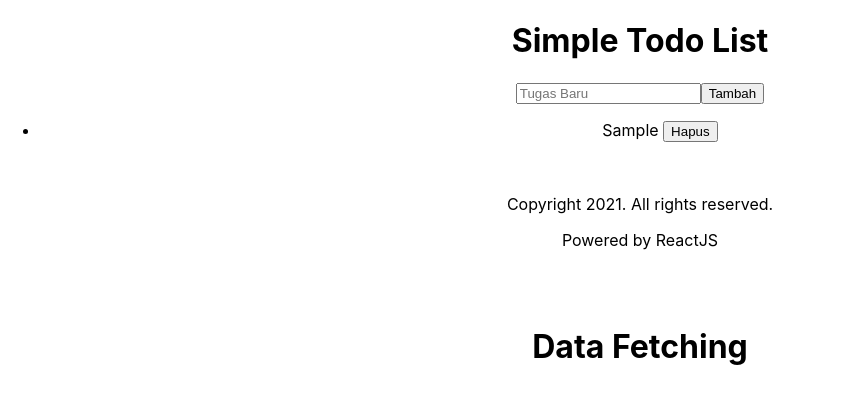
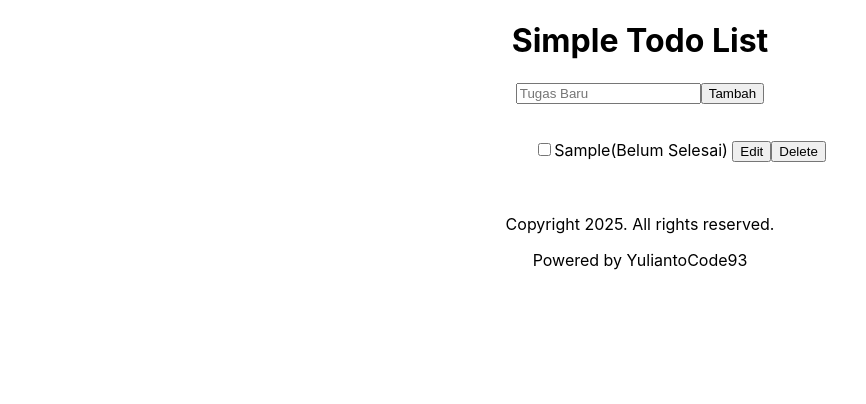
Before and after one commit to yuliantocode93/React-Dasar, a React (Create React App) app: page / in a window 1280 px wide. Both pictures are taken after typing "Sample" into the empty fields and a click on the button "Tambah". Shown: the top 404 px of the page, without its empty margins (0-866 px from the left). Built offline with nearby package versions, Linux system fonts and the light colour scheme.

Commit message:
update todos

```diff
--- a/src/App.js
+++ b/src/App.js
@@ -4,18 +4,50 @@ import { useState } from "react";
 function App() {
   const [activity, setActivity] = useState("");
   const [todoList, setTodoList] = useState([]);
+  const [edit, setEdit] = useState({});
+  const [message, setMessage] = useState("");
 
   function generateId() {
     return Date.now();
   }
 
-  function addTodoHandler(event) {
+  function saveTodoHandler(event) {
     event.preventDefault();
+
+    if (!activity) {
+      alert("Tugas harus diisi!");
+      setMessage("Tugas harus diisi!");
+      setTimeout(() => {
+        setMessage("");
+      }, 3000);
+      return;
+    }
+
+    setMessage("");
+
+    if (edit.id) {
+      const updatedTodoList = todoList.map((todo) => {
+        if (todo.id === edit.id) {
+          return {
+            ...todo,
+            activity: activity,
+          };
+        } else {
+          return todo;
+        }
+      });
+      setTodoList(updatedTodoList);
+      setEdit({});
+      setActivity("");
+      return;
+    }
+
     setTodoList([
       ...todoList,
       {
         id: generateId(),
         activity: activity,
+        isDone: false,
       },
     ]);
     setActivity("");
@@ -25,26 +57,67 @@ function App() {
     const newTodoList = todoList.filter((todo) => todo.id !== id);
     setTodoList(newTodoList);
   }
+
+  function editTodoHandler(id) {
+    const todo = todoList.find((todo) => todo.id === id);
+    setEdit(todo);
+    setActivity(todo.activity);
+  }
+
+  function cancelEditHandler() {
+    setEdit({});
+    setActivity("");
+  }
+
+  function doneTodoHandler(id) {
+    const newTodoList = todoList.map((todo) => {
+      if (todo.id === id) {
+        return {
+          ...todo,
+          isDone: !todo.isDone,
+        };
+      } else {
+        return todo;
+      }
+    });
+    setTodoList(newTodoList);
+    console.log(todoList);
+  }
+
   return (
     <div className="App">
       <h1>Simple Todo List</h1>
-      <form onSubmit={addTodoHandler}>
+      {message && <p style={{ color: "red" }}>{message}</p>}
+      <form onSubmit={saveTodoHandler}>
         <input type="text" placeholder="Tugas Baru" value={activity} onChange={(e) => setActivity(e.target.value)} />
-        <button type="submit">Tambah</button>
+        <button type="submit">{edit.id ? "Update" : "Tambah"}</button>
+        {edit.id && (
+          <button type="button" onClick={cancelEditHandler}>
+            Cancel edit
+          </button>
+        )}
       </form>
-      <ul>
-        {todoList.map((todo) => (
-          <li key={todo.id}>
-            {todo.activity} <button onClick={() => deleteTodoHandler(todo.id)}>Hapus</button>
-          </li>
-        ))}
-      </ul>
-      <br></br>
-      <p>Copyright 2021. All rights reserved.</p>
-      <p>Powered by ReactJS</p>
-      <br></br>
-      <br></br>
-      <h1>Data Fetching</h1>
+
+      <br />
+      {todoList.length > 0 ? (
+        <ul>
+          {todoList.map((todo) => (
+            <ul key={todo.id}>
+              <input type="checkbox" checked={todo.isDone} onChange={() => doneTodoHandler(todo.id)} />
+              {todo.activity}({todo.isDone ? "Selesai" : "Belum Selesai"}) <button onClick={() => editTodoHandler(todo.id)}>Edit</button>
+              <button onClick={() => deleteTodoHandler(todo.id)}>Delete</button>
+              <br />
+            </ul>
+          ))}
+        </ul>
+      ) : (
+        <p>Tidak ada tugas</p>
+      )}
+      <br />
+      <p>Copyright 2025. All rights reserved.</p>
+      <p>Powered by YuliantoCode93</p>
+      <br />
+      <br />
     </div>
   );
 }
```
